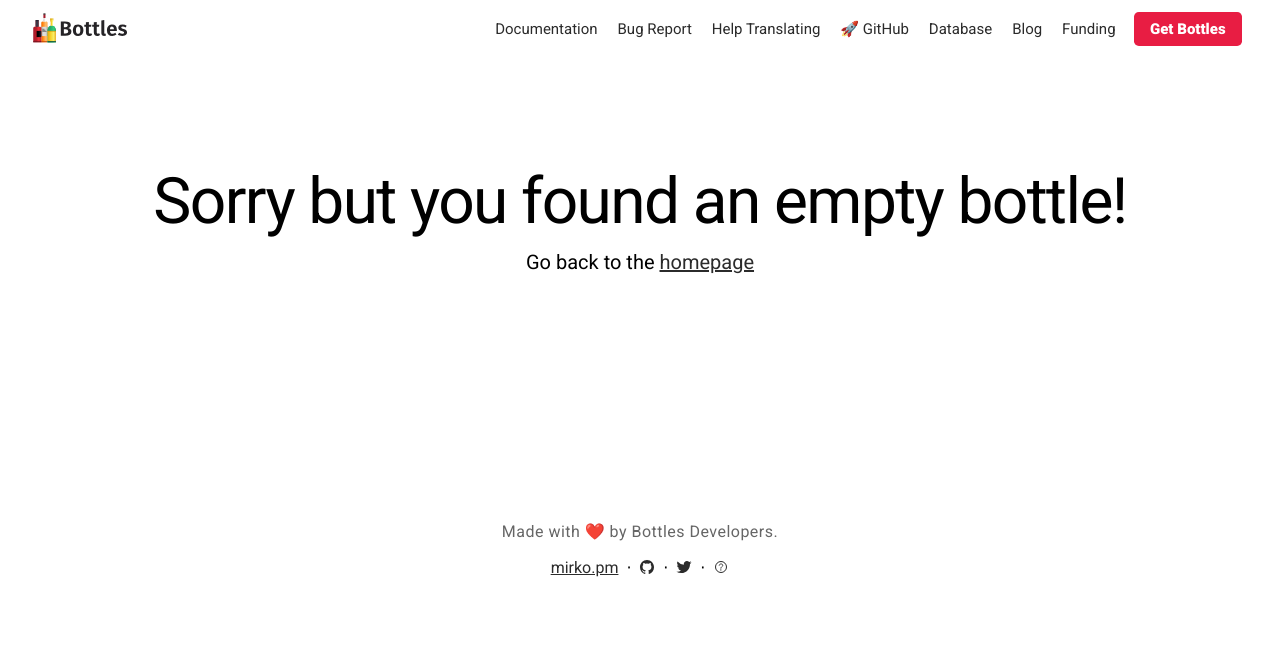
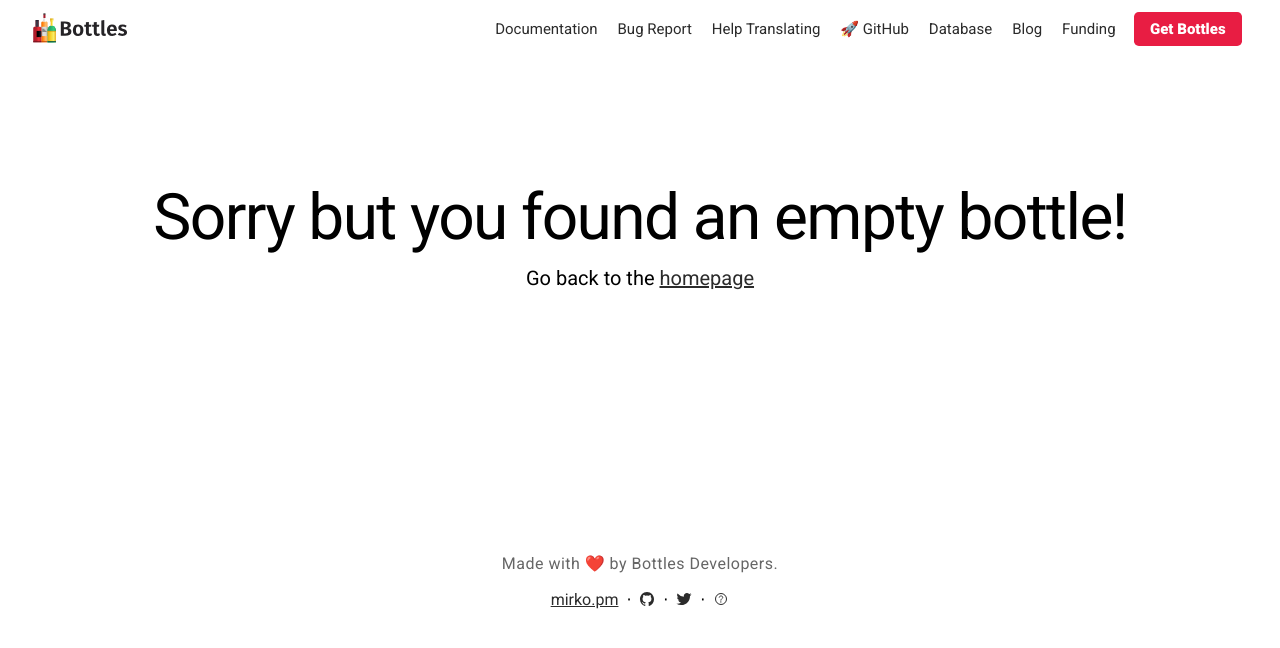
Before and after one commit to bottlesdevs/website, a Jekyll site: the page built from 404.md, in a window 1280 px wide. Shown: the top 648 px of the page. Built offline with Jekyll 4.4.1, drawn with Linux system fonts in a browser that asks for light colours; nearby versions of some CDN libraries.

Commit message:
Update style.css

```diff
--- a/assets/css/style.css
+++ b/assets/css/style.css
@@ -159,7 +159,7 @@
 }
 
 section.downloads .info {
-    margin: 9rem 2rem;
+    margin: 5rem 2rem;
 }
 
 .more-links {
@@ -224,7 +224,7 @@
 
 .container {
     margin: 0 auto;
-    padding: 1rem;
+    padding: 2rem;
 }
 
 .container.small {
@@ -555,6 +555,11 @@
     }
 }
 
+section.downloads .image {
+    position: relative;
+    top: 18px;
+}
+
 @media screen and (max-width:860px) {
     nav {
         text-align: center;
```
